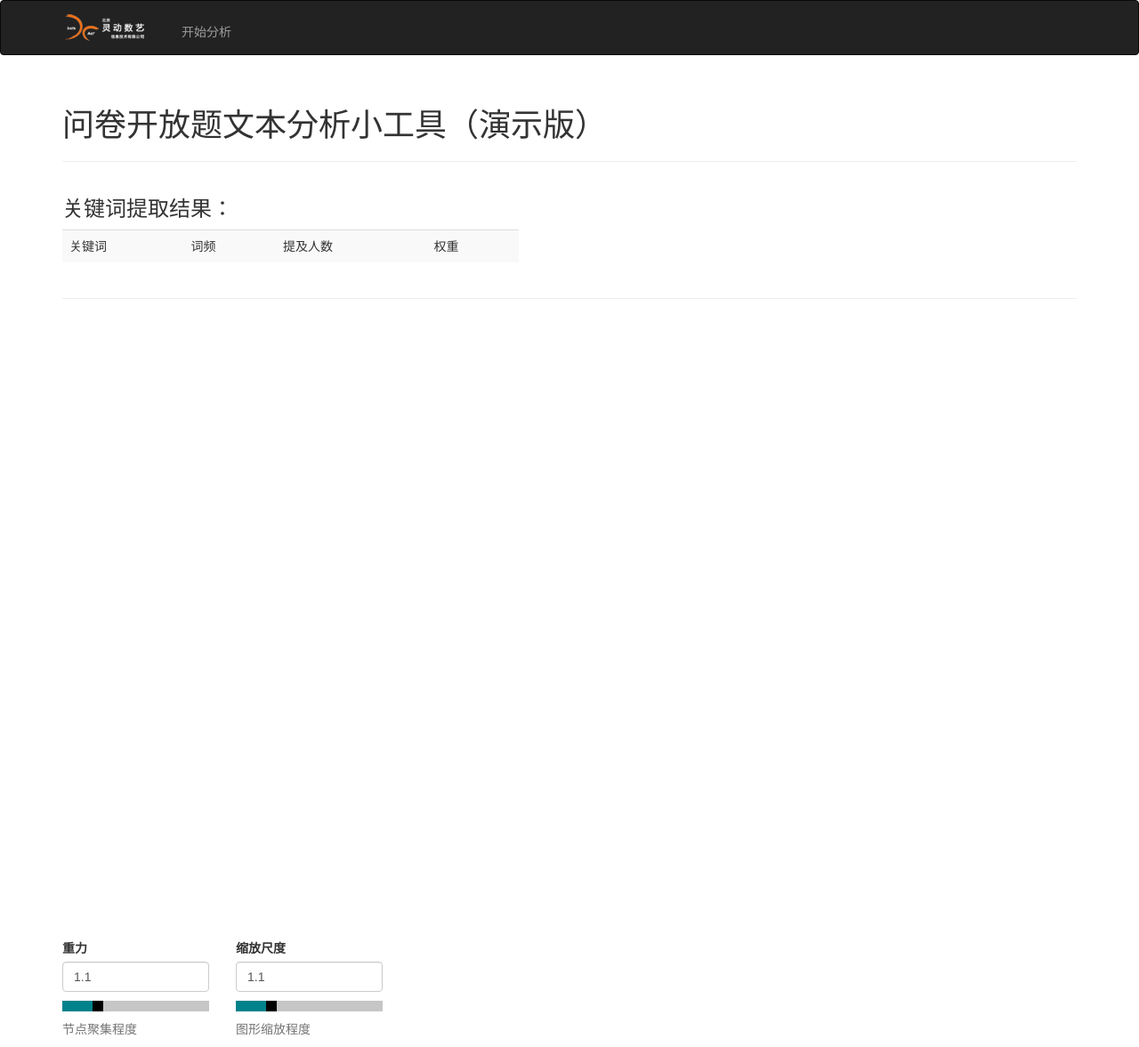
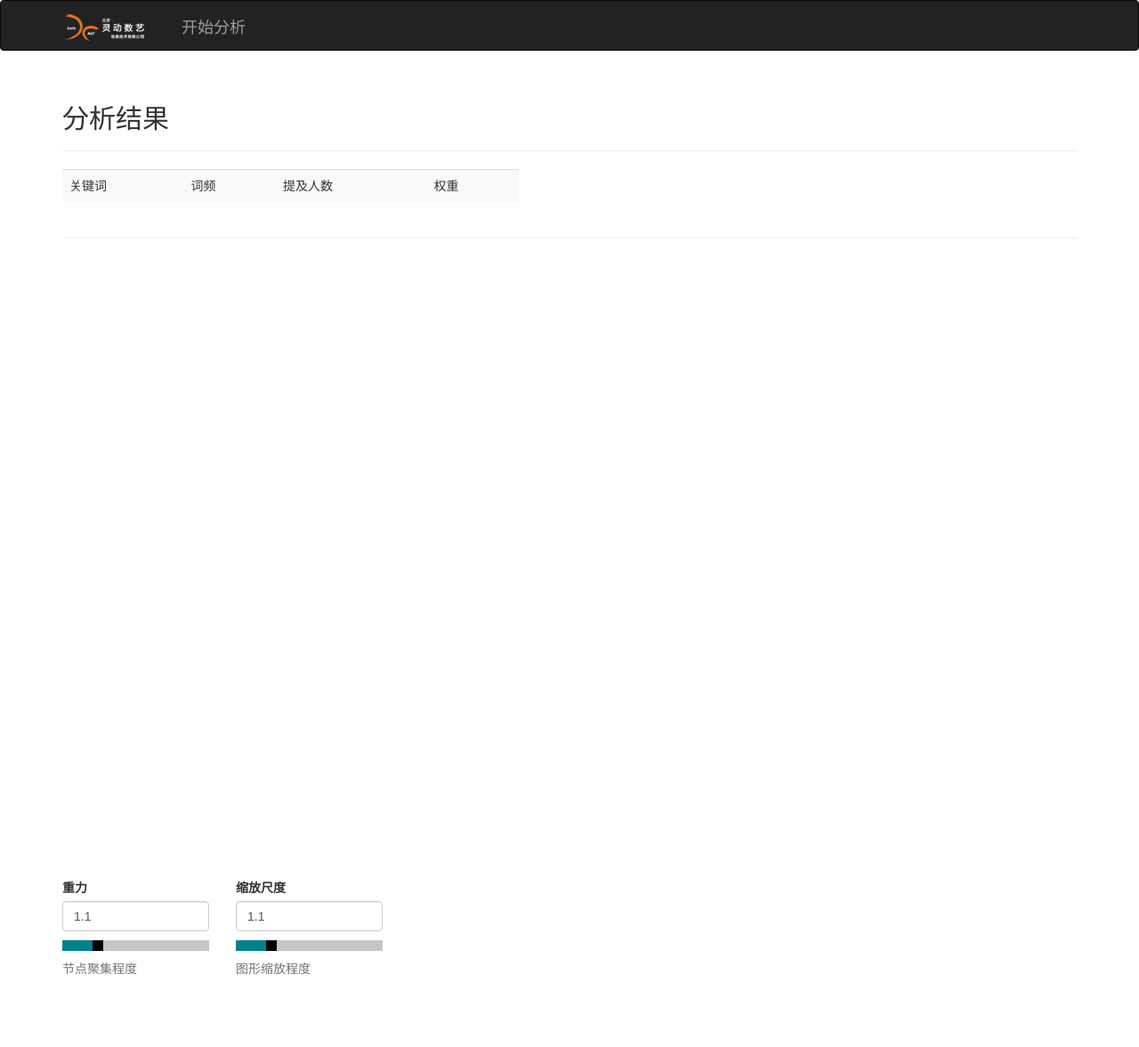
Before and after one commit to yuanfang619/keywords, a Flask app: template templates/result.html in a window 1280 px wide. Shown: the whole page at 89% size. After the commit the page ends 1096 px from the top, so only its background shows below. Run offline with Flask 2, Linux system fonts and the light colour scheme; the template is opened without the code that fills it, so the values that code supplies are empty; some libraries are stand-ins or nearby versions.

Commit message:
网页格式调整

```diff
--- a/templates/base.html
+++ b/templates/base.html
@@ -1,5 +1,5 @@
 <!DOCTYPE html>
-<html>{% block html %}
+<html style="background-color:#d4dbdf">{% block html %}
     <head>{% block head %}
         <title>{% block title %}Keywordstitle{% endblock %}</title>
         {% block metas %}<meta name="viewport" content="width=device-width, initial-scale=1.0">{% endblock %}
@@ -9,7 +9,7 @@
         <script language="javascript" src="{{ url_for('static', filename='js/jquery-2.0.3.min.js') }}"></script>
         <script language="javascript" src="{{ url_for('static', filename='js/bootstrap.min.js') }}"></script>{% endblock %}{% endblock %}
     </head>
-    <body>{% block body %}
+    <body style="font-family:'Helvetica Neue', STHeiti, 'Microsoft YaHei', Helvetica, Arial, sans-serif;">{% block body %}
         {% block navbar %}<div class="navbar navbar-inverse" role="navigation">
             <div class="container">
                 <div class="navbar-header">
@@ -19,10 +19,10 @@
                         <span class="icon-bar"></span>
                         <span class="icon-bar"></span>
                     </button>
-                    <a class="navbar-brand" href="http://www.bjdataart.com" target="_blank"><img alt="Brand" src="{{ url_for('static', filename='logo2.png') }}" /></a>
+                    <a class="navbar-brand" href="http://www.bjdataart.com" target="_blank"><img alt="Brand" src="{{ url_for('static', filename='logo2.png') }}"/></a>
                 </div>
                 <div class="navbar-collapse collapse">
-                    <ul class="nav navbar-nav" style="margin-top:10px">
+                    <ul class="nav navbar-nav" style="font-size:18px;margin-top:5px">
                         <li><a href="/">开始分析</a></li>
                     </ul>
                 </div>
--- a/templates/index.html
+++ b/templates/index.html
@@ -3,7 +3,7 @@
 {% block title %}开放题文本分析{% endblock %}
 
 {% block page_content %}<div class="page-header">
-                <h1 style="font-family: Microsoft YaHei">问卷开放题文本分析小工具（演示版）</h1>
+                <h2>问卷开放题文本分析小工具（演示版）</h2>
             </div>
             <div>
                 <p>说明：可以直接填写原话文本或上传文件，一行代表一名被访者的回答，文件只能是txt格式的文本文件，程序会抽取关键词，计算每个关键词的权重、词频和提及人数，并根据关键词被提及的关系绘制共现网络。指定的关键词个数表示提取数量的最大值，实际由于文本长度和选择的词性可能少于该值。此应用为演示版，请不要上传大于50行的文件。</p>
--- a/templates/result.html
+++ b/templates/result.html
@@ -8,10 +8,9 @@
         <script language="javascript" src="{{ url_for('static', filename='js/echarts-all.js') }}"></script>{% endblock %}
 
 {% block page_content %}<div class="page-header">
-            <h1 style="font-family:Microsoft YaHei">问卷开放题文本分析小工具（演示版）</h1>
+            <h2>分析结果</h2>
         </div>
         <div class="table-responsive" style="width:45%">
-        <div><h3 style="font-family:Microsoft YaHei">关键词提取结果：</h3></div>
             <table id="tab" class="table table-striped">
                 <tr>
                     <td>关键词</td><td>词频</td><td>提及人数</td><td>权重</td>
@@ -24,13 +23,13 @@
             <div class="col-sm-2">
                 <label class="control-label" for="g">重力</label>
                 <input type="text" id="g0" class="form-control" name="g" value="1.1"/>
-                <div class="slider" id="g" data-param-init-value="22" data-param-accuracy="0.1" style="width:165px;margin-top:10px"></div>
+                <div class="slider" id="g" data-param-init-value="22" data-param-accuracy="0.1" style="width:100%;margin-top:10px"></div>
                 <span id="helpBlock" class="help-block">节点聚集程度</span>
             </div>
             <div class="col-sm-2">
                 <label class="control-label" for="s">缩放尺度</label>
                 <input type="text" id="s0" class="form-control" name="s" value="1.1"/>
-                <div class="slider" id="s" data-param-init-value="22" data-param-accuracy="0.1" style="width:165px;margin-top:10px"></div>
+                <div class="slider" id="s" data-param-init-value="22" data-param-accuracy="0.1" style="width:100%;margin-top:10px"></div>
                 <span id="helpBlock" class="help-block">图形缩放程度</span>
             </div>
         </div>{% endblock %}
```
